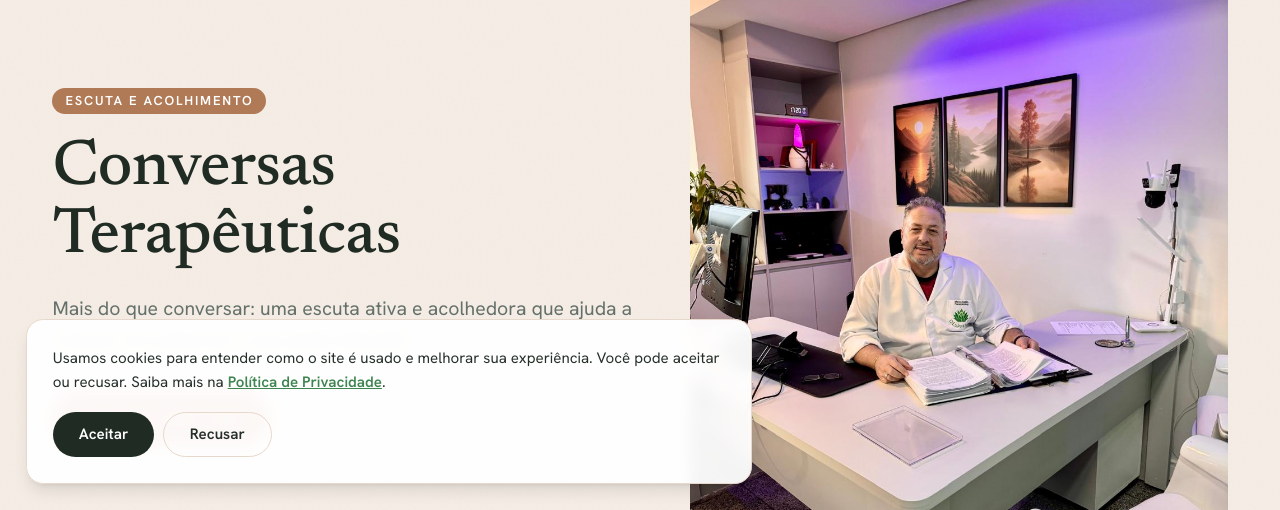
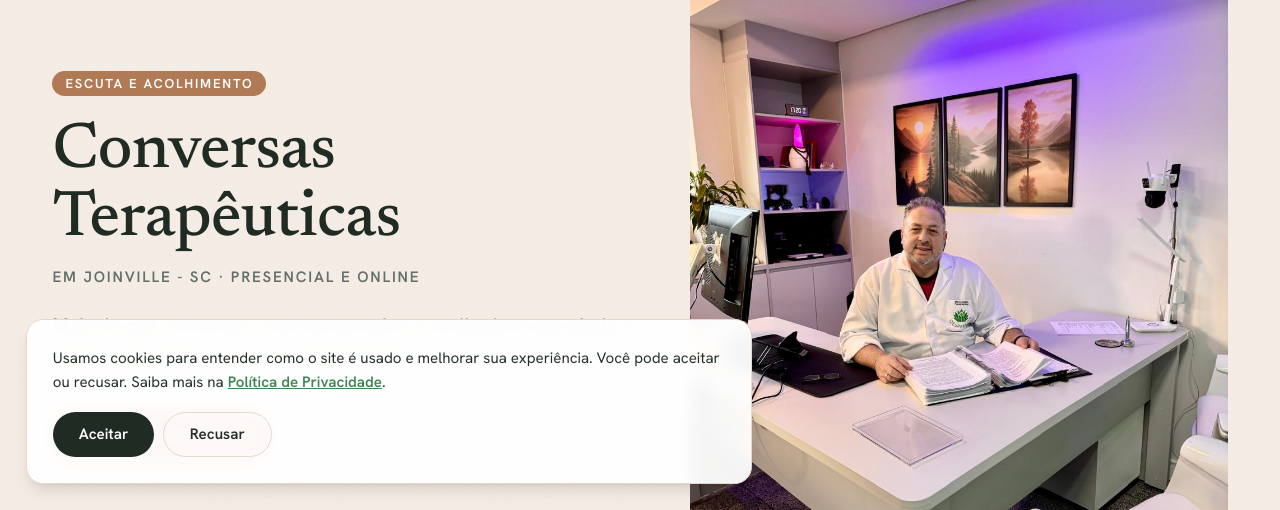
Before and after one commit to gabrielnasci4/landing_page_despertar, a Next.js app: page /terapias/conversas-terapeuticas in a window 1280 px wide. Shown: the part 290-800 px from the top of the page. Built offline with nearby package versions, Linux system fonts and the light colour scheme; no server answers.

Commit message:
Terapias: mostra "em Joinville · presencial e online" sob o título
Reforça o sinal local (cidade) no conteúdo visível de todas as 11
páginas de terapia, não só na aba do navegador.

Co-Authored-By: Claude Opus 4.8 <noreply@anthropic.com>

```diff
--- a/src/app/terapias/[slug]/page.tsx
+++ b/src/app/terapias/[slug]/page.tsx
@@ -87,6 +87,11 @@ export default async function TerapiaPage({
               <h1 className="mt-5 text-[2.4rem] leading-[1.05] sm:text-5xl lg:text-6xl">
                 {t.nome}
               </h1>
+              {cidade && (
+                <p className="mt-3 text-sm font-semibold uppercase tracking-[0.12em] text-[var(--color-ink-soft)]">
+                  em {cidade} · presencial e online
+                </p>
+              )}
               <p className="mt-5 max-w-xl text-lg leading-relaxed text-[var(--color-ink-soft)]">
                 {t.resumo}
               </p>
```
